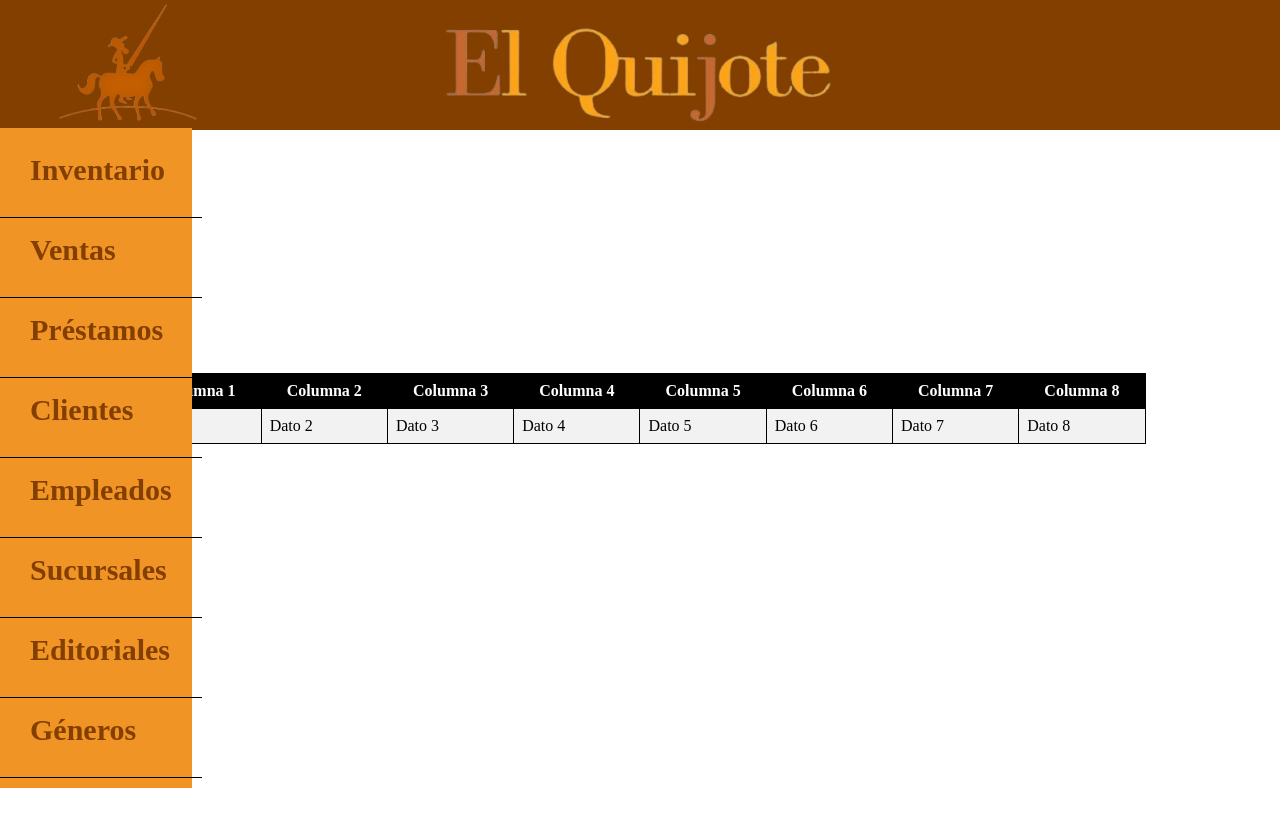
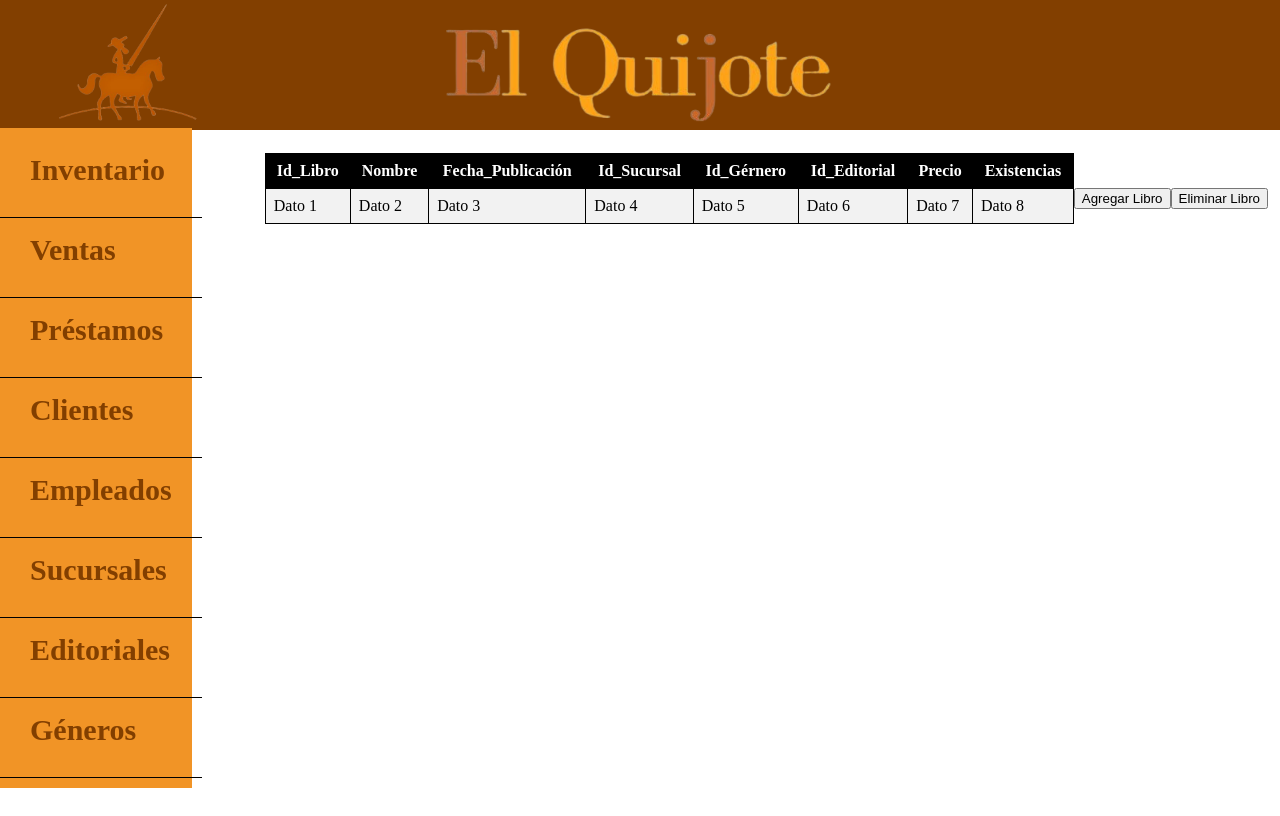
Before and after one commit to cuboalcub/front-Quijote, an Angular app: page /inventario in a window 1280 px wide. Built offline with nearby package versions, Linux system fonts and the light colour scheme.

Commit message:
BotonError

```diff
--- a/src/app/inventario/inventario.component.css
+++ b/src/app/inventario/inventario.component.css
@@ -4,12 +4,15 @@
   justify-content: center; /* Centra horizontalmente */
   align-items: center; /* Centra verticalmente */
   height: 100vh; /* Altura total de la ventana */
+  margin-left: 20%; /* Mover la tabla hacia la derecha */
+  transform: translateY(-20%);/* Mover la tabla hacia arriba */
+  height: calc(100vh - 200px); /* Altura total de la ventana menos la altura de los botones */
+  margin-bottom: 20px;
 }
 
 /* Estilo para la tabla */
 table {
   width: 80%; /* Ancho de la tabla */
-  margin: 50px auto; /* Centrar la tabla */
   border-collapse: collapse;
   background-color: white; /* Fondo blanco */
 }
@@ -30,3 +33,14 @@ th {
 tbody tr:nth-child(odd) {
   background-color: #f2f2f2; /* Fondo gris claro */
 }
+.botones-container {
+  display: flex;
+  justify-content: center; /* Centra horizontalmente */
+  align-items: center; /* Centra verticalmente */
+  margin-top: 20px; /* Margen superior para bajar los botones */
+}
+
+/* Estilo para los botones */
+.boton {
+  margin: 0 10px; /* Margen entre los botones */
+}
--- a/src/app/inventario/inventario.component.html
+++ b/src/app/inventario/inventario.component.html
@@ -2,14 +2,14 @@
   <table>
       <thead>
           <tr>
-              <th>Columna 1</th>
-              <th>Columna 2</th>
-              <th>Columna 3</th>
-              <th>Columna 4</th>
-              <th>Columna 5</th>
-              <th>Columna 6</th>
-              <th>Columna 7</th>
-              <th>Columna 8</th>
+              <th>Id_Libro</th>
+              <th>Nombre</th>
+              <th>Fecha_Publicación</th>
+              <th>Id_Sucursal</th>
+              <th>Id_Gérnero</th>
+              <th>Id_Editorial</th>
+              <th>Precio</th>
+              <th>Existencias</th>
           </tr>
       </thead>
       <tbody>
@@ -25,4 +25,8 @@
           </tr>
       </tbody>
   </table>
+  <div class="botones-container">
+    <button class="Agregar Libro">Agregar Libro</button>
+    <button class="Eliminar Libro">Eliminar Libro</button>
 </div>
+</div>
```
